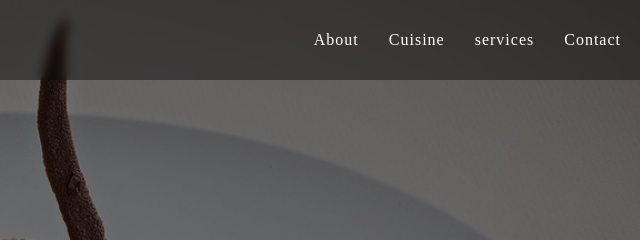
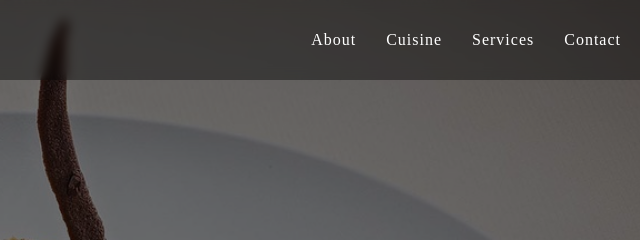
Before and after one commit to BradTsague/brothers-catering, a website: page index.html in a window 1280 px wide. Shown: the top 240 px of the page, 619-1259 px from the left. Drawn offline with nearby package versions, Linux system fonts and the light colour scheme.

Commit message:
added package.json

```diff
--- a/index.html
+++ b/index.html
@@ -29,7 +29,7 @@
           <ul>
             <li><a href="#text">About </a></li>
             <li><a href="#cuisine">Cuisine</a></li>
-            <li><a href="#services">services</a></li>
+            <li><a href="#services">Services</a></li>
             <li><a href="#contact">Contact</a></li>
           </ul>
         </nav>
```
Also changed, not shown: package.json (added, +21 -0 lines).
